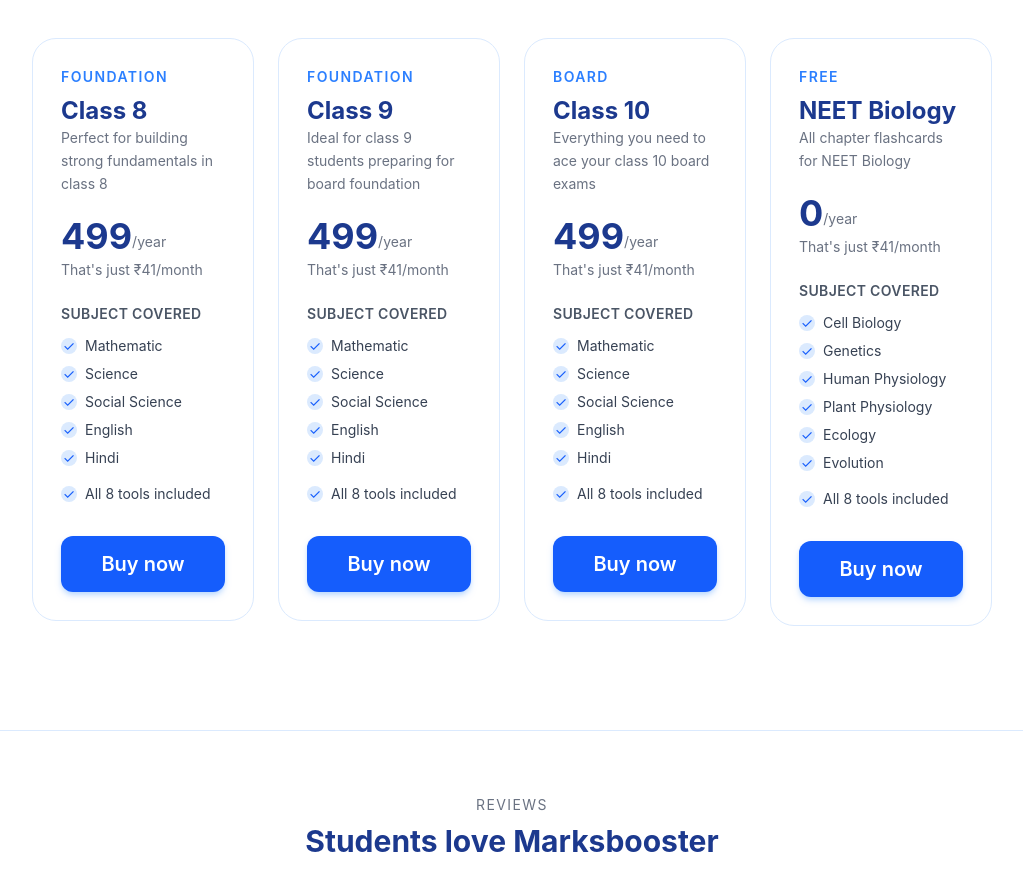
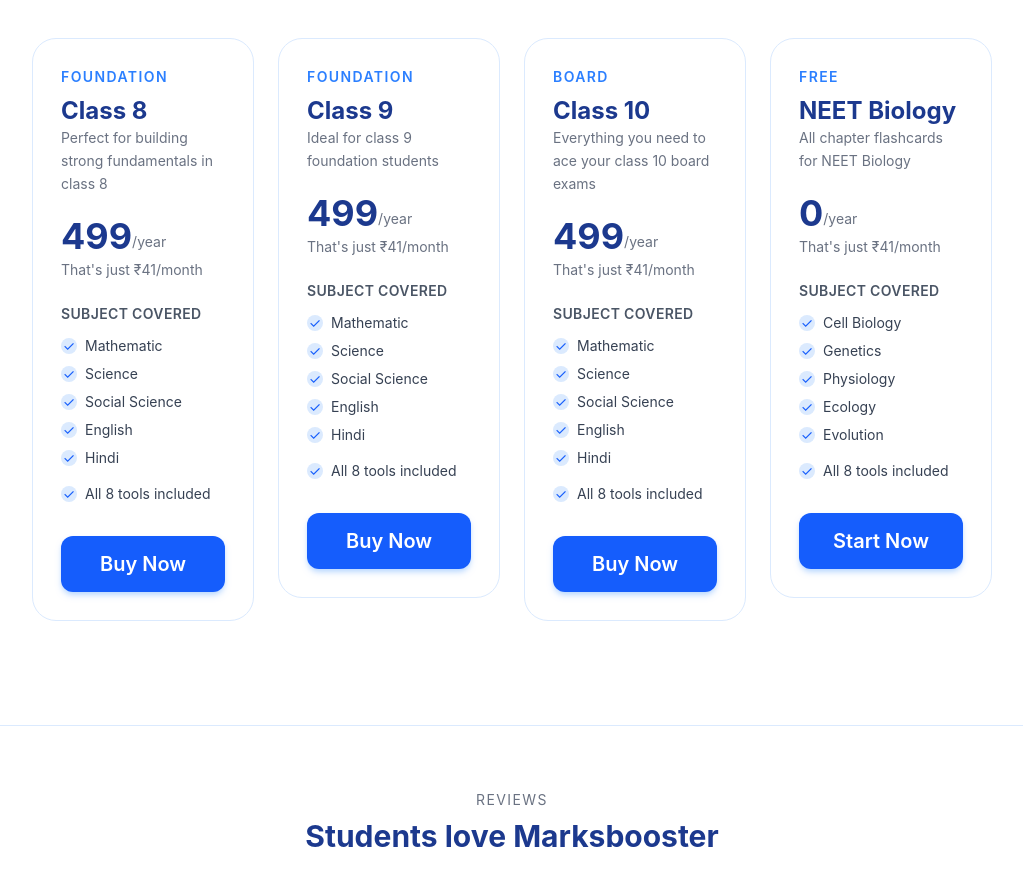
Before and after one commit to mdmahtabhabib/Marksbooster, a React (Vite) app: page / in a window 1280 px wide. Shown: the part 1620-2513 px from the top of the page, without its empty margins (128-1151 px from the left). Built offline with nearby package versions, Linux system fonts and the light colour scheme.

Commit message:
favicon added

```diff
--- a/index.html
+++ b/index.html
@@ -2,7 +2,7 @@
 <html lang="en">
   <head>
     <meta charset="UTF-8" />
-    <link rel="icon" type="image/svg+xml" href="/favicon.svg" />
+    <link rel="icon" type="image/svg+xml" href="/public/favicon_1.png" />
     <meta name="viewport" content="width=device-width, initial-scale=1.0" />
     <title>my-app</title>
   </head>
--- a/src/App.jsx
+++ b/src/App.jsx
@@ -1,6 +1,7 @@
 
 import {  BrowserRouter, Routes, Route } from "react-router-dom";
 import Home from "./Components/Home";
+import Neetlist from "./Pages/Neetlist";
 
 
 function App() {
@@ -8,6 +9,7 @@ function App() {
   <BrowserRouter>
     <Routes>
      <Route path="/" element={<Home />} />
+     <Route path="/Neetlist" element={< Neetlist />} />
     </Routes>
     </BrowserRouter>
   )
--- a/src/Components/Cources.jsx
+++ b/src/Components/Cources.jsx
@@ -1,9 +1,10 @@
+import { Link } from "react-router-dom";
 function Cources(){
     const Cources = [
-        {class: "Class 8" , tag: "Foundation" , price: 499 , Subjects: ["Mathematic" , "Science" , "Social Science" , "English" , "Hindi"], desc:"Perfect for building strong fundamentals in class 8"} ,
-        {class: "Class 9" , tag: "Foundation" , price: 499 , Subjects: ["Mathematic" , "Science" , "Social Science" , "English" , "Hindi"], desc:"Ideal for class 9 students preparing for board foundation"} ,
-        {class: "Class 10" , tag: "Board" , price: 499 , Subjects: ["Mathematic" , "Science" , "Social Science" , "English" , "Hindi"], desc:"Everything you need to ace your class 10 board exams"} ,
-        {class: "NEET Biology",tag: "Free",price: 0,Subjects: ["Cell Biology", "Genetics", "Human Physiology", "Plant Physiology", "Ecology", "Evolution"], desc: "All chapter flashcards for NEET Biology "}
+        {class: "Class 8" , tag: "Foundation" , price: 499 , Subjects: ["Mathematic" , "Science" , "Social Science" , "English" , "Hindi"], desc:"Perfect for building strong fundamentals in class 8" , label: "Buy Now"} ,
+        {class: "Class 9" , tag: "Foundation" , price: 499 , Subjects: ["Mathematic" , "Science" , "Social Science" , "English" , "Hindi"], desc:"Ideal for class 9 foundation students   ", label: "Buy Now"} ,
+        {class: "Class 10" , tag: "Board" , price: 499 , Subjects: ["Mathematic" , "Science" , "Social Science" , "English" , "Hindi"], desc:"Everything you need to ace your class 10 board exams", label: "Buy Now"} ,
+        {class: "NEET Biology",tag: "Free",price: 0,Subjects: ["Cell Biology", "Genetics", "Physiology", "Ecology", "Evolution"], desc: "All chapter flashcards for NEET Biology ", label: "Start Now"}
     ];
     const Neet = [{class: "NEET Biology",tag: "Free",price: 0,Subjects: ["Cell Biology", "Genetics", "Human Physiology", "Plant Physiology", "Ecology", "Evolution"], desc: "All chapter flashcards for NEET Biology "}];
 return(
@@ -38,7 +39,9 @@ return(
                 <p className="text-sm text-gray-700" >All 8 tools included</p>
                 </div>
                 </div>
-                 <button className="w-full font-semibold text-xl py-3.5 rounded-xl transition-colors bg-blue-600 hover:bg-blue-800 text-white shadow-md shadow-blue-200 " >Buy now</button>
+                <Link to={"/Neetlist"} >
+                 <button className="w-full font-semibold text-xl py-3.5 rounded-xl transition-colors bg-blue-600 hover:bg-blue-800 text-white shadow-md shadow-blue-200 cursor-pointer " >{Course.label}</button>
+                 </Link>
                 </div>
             )
         )}
--- /dev/null
+++ b/src/Pages/Neetlist.jsx
@@ -0,0 +1,10 @@
+import Nav from "../Components/Nav";
+function Neetlist(){
+    return(
+       <section>
+        <Nav />
+
+       </section>
+    )
+};
+export default Neetlist;
```
Also changed, not shown: public/favicon_1.png (added).
